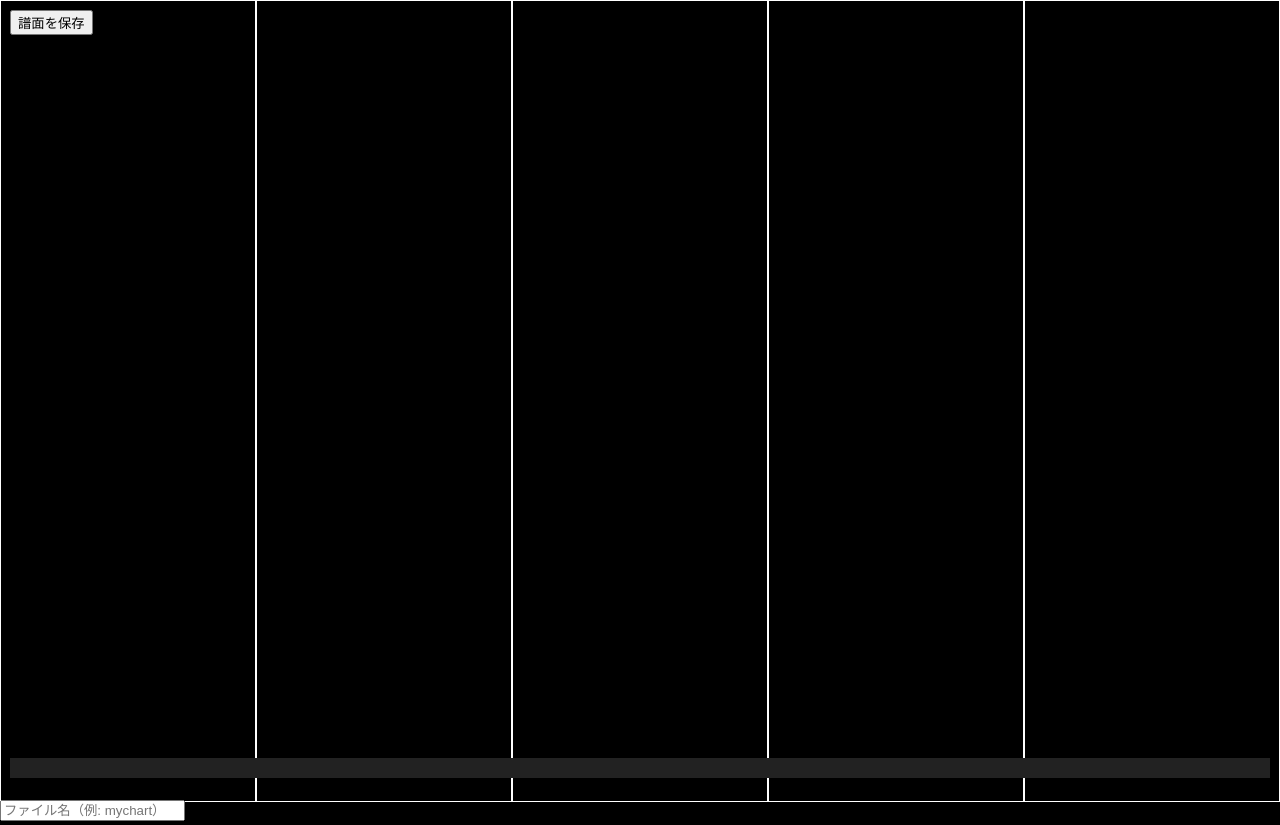
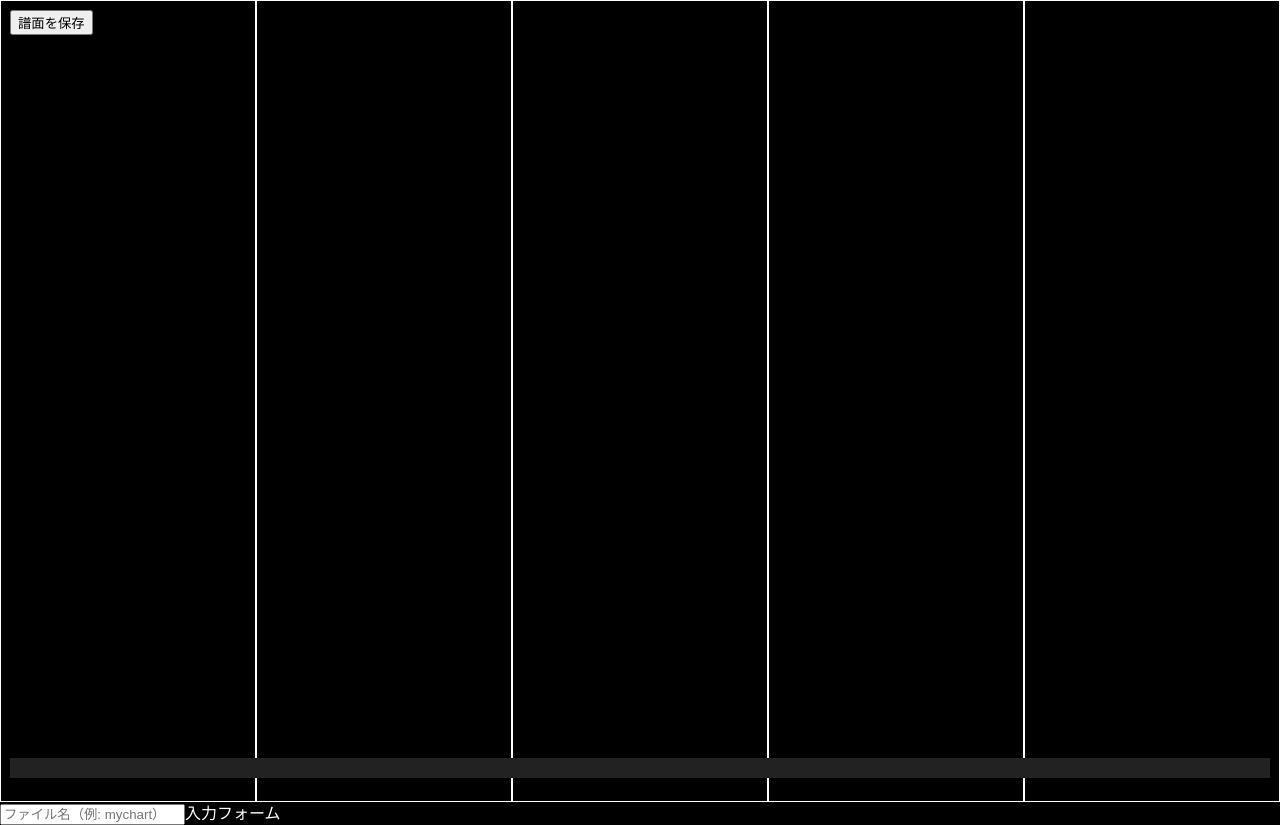
Before and after one commit to Akamurasaki1/note-maker, a plain HTML site: page index.html in a window 1280 px wide. Drawn offline with Linux system fonts and the light colour scheme.

Commit message:
Update index.html

```diff
--- a/index.html
+++ b/index.html
@@ -14,7 +14,7 @@
     <div class="lane" data-lane="4"></div>
     <div class="lane" data-lane="5"></div>
   </div>
-  <input type="text" id="filenameInput" placeholder="ファイル名（例: mychart）">
+  <input type="text" id="filenameInput" placeholder="ファイル名（例: mychart）">入力フォーム</input>
   <button id="exportBtn">譜面を保存</button>
   <pre id="output"></pre>
 
```
